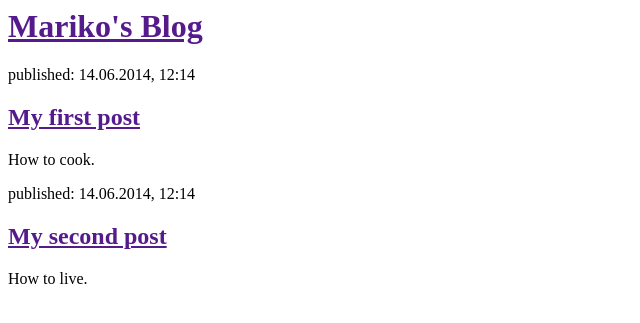
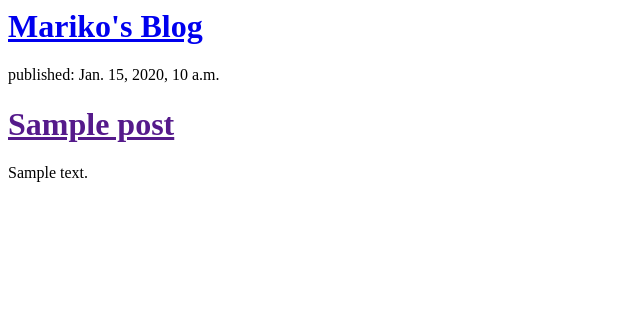
Before and after one commit to marikocarding/my-first-blog, a Django app: template blog/templates/blog/post_list.html in a window 1280 px wide. Shown: the top 323 px of the page, without its empty margins (0-640 px from the left). Run offline with Django 3.2, Linux system fonts and the light colour scheme; the template is opened without the code that fills it: values that come from a table or form of the project are taken from there, others are empty; tables that the repository leaves empty hold one stand-in row (values such as "Sample post").

Commit message:
html changes

```diff
--- a/blog/templates/blog/post_list.html
+++ b/blog/templates/blog/post_list.html
@@ -3,20 +3,17 @@
         <title>Mariko's blog</title>
     </head>
     <body>
-        <div>
-            <h1><a href="">Mariko's Blog</a></h1>
-        </div>
+    <div>
+    <h1><a href="/">Mariko's Blog</a></h1>
+</div>
 
-        <div>
-            <p>published: 14.06.2014, 12:14</p>
-            <h2><a href="">My first post</a></h2>
-            <p>How to cook.</p>
-        </div>
-
-        <div>
-            <p>published: 14.06.2014, 12:14</p>
-            <h2><a href="">My second post</a></h2>
-            <p>How to live.</p>
+{% for post in posts %}
+    <div>
+        <p>published: {{ post.published_date }}</p>
+        <h1><a href="">{{ post.title }}</a></h1>
+        <p>{{ post.text|linebreaks }}</p>
+    </div>
+{% endfor %}
         </div>
     </body>
 </html>
--- a/blog/views.py
+++ b/blog/views.py
@@ -1,4 +1,7 @@
 from django.shortcuts import render
+from django.utils import timezone
+from .models import Post
 
 def post_list(request):
-    return render(request, 'blog/post_list.html', {})
+    posts = Post.objects.filter(published_date__lte=timezone.now()).order_by('published_date')
+    return render(request, 'blog/post_list.html', {'posts': posts})
```
